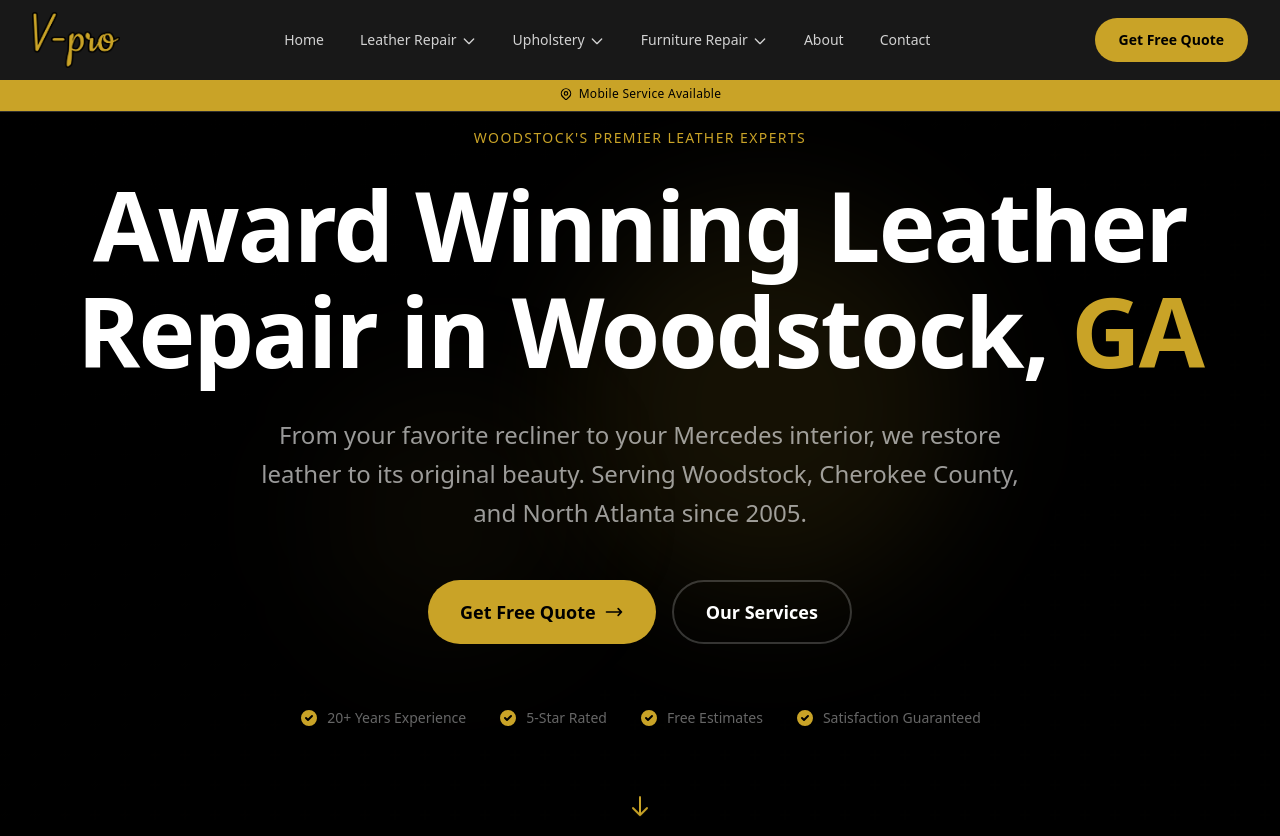
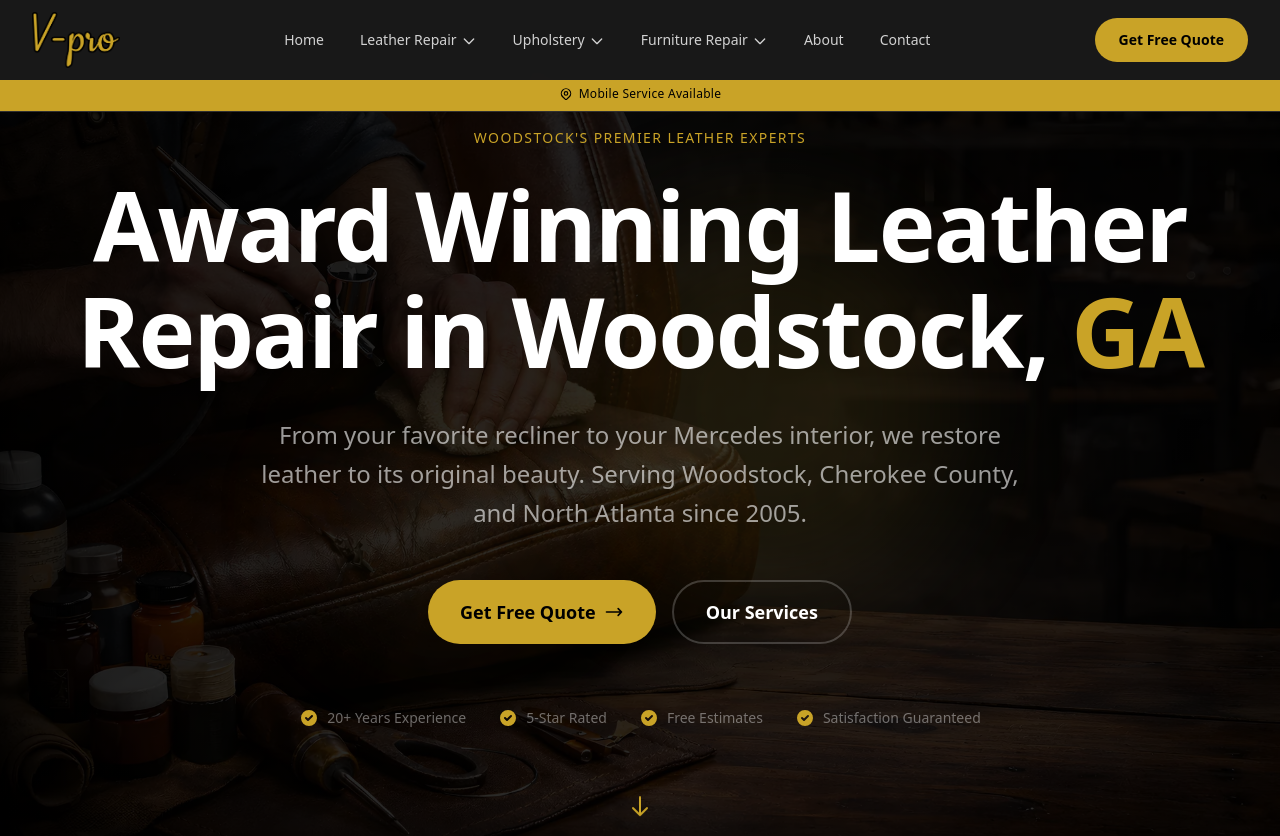
Before and after one commit to Vproleather/vpro, a Next.js app: page / in a window 1280 px wide. Shown: the top 836 px of the page. Built offline with nearby package versions, Linux system fonts and the light colour scheme.

Commit message:
updated hero title and image

```diff
--- a/src/app/page.tsx
+++ b/src/app/page.tsx
@@ -42,6 +42,10 @@ export default function Home() {
         ctaHref="/contact"
         secondaryCtaText="Our Services"
         secondaryCtaHref="#services"
+        backgroundImage={{
+          src: "/img/vprohero.webp",
+          alt: "V-Pro Leather professional leather repair workshop in Woodstock GA",
+        }}
       />
 
       {/* Intro Section */}
--- a/src/components/Hero.tsx
+++ b/src/components/Hero.tsx
@@ -1,4 +1,5 @@
 import Link from "next/link";
+import Image from "next/image";
 
 interface HeroProps {
   title: string;
@@ -8,6 +9,10 @@ interface HeroProps {
   ctaHref?: string;
   secondaryCtaText?: string;
   secondaryCtaHref?: string;
+  backgroundImage?: {
+    src: string;
+    alt: string;
+  };
 }
 
 export default function Hero({
@@ -18,6 +23,7 @@ export default function Hero({
   ctaHref = "/contact",
   secondaryCtaText,
   secondaryCtaHref,
+  backgroundImage,
 }: HeroProps) {
   return (
     <section className="relative min-h-screen bg-black flex items-center justify-center overflow-hidden">
@@ -28,8 +34,20 @@ export default function Hero({
         }} />
       </div>
 
+      {/* Background Image */}
+      {backgroundImage && (
+        <Image
+          src={backgroundImage.src}
+          alt={backgroundImage.alt}
+          fill
+          priority
+          className="object-cover"
+          sizes="100vw"
+        />
+      )}
+
       {/* Gradient Overlay */}
-      <div className="absolute inset-0 bg-gradient-to-br from-black via-black/95 to-black/90" />
+      <div className={backgroundImage ? "absolute inset-0 bg-gradient-to-br from-black/90 via-black/85 to-black/80" : "absolute inset-0 bg-gradient-to-br from-black via-black/95 to-black/90"} />
 
       {/* Accent Glow */}
       <div className="absolute top-1/4 right-1/4 w-96 h-96 bg-[#C9A327]/10 rounded-full blur-3xl" />
```
Also changed, not shown: public/img/vprohero.webp (added), 1 other file (tests, documents, lock files or other folders).
